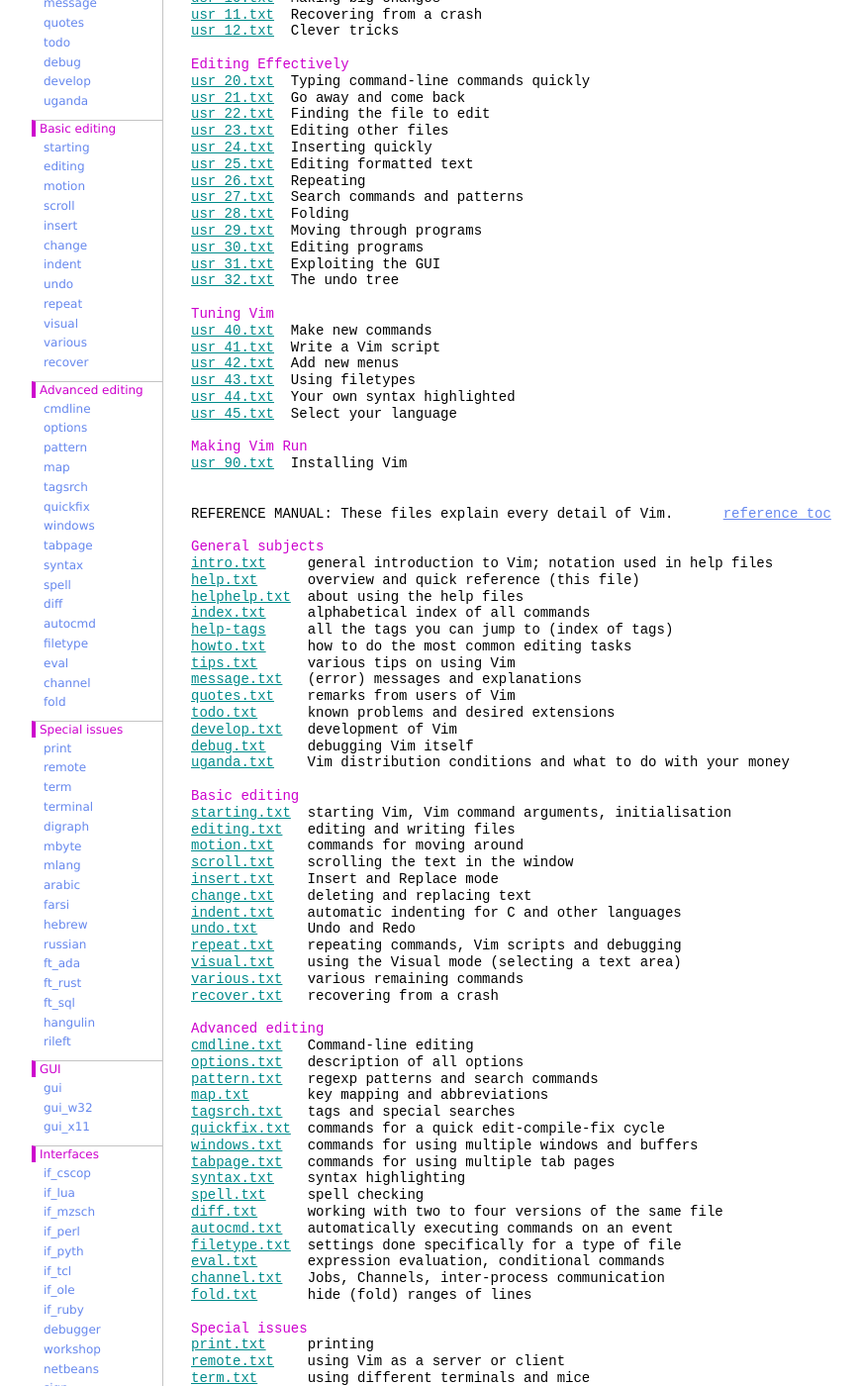
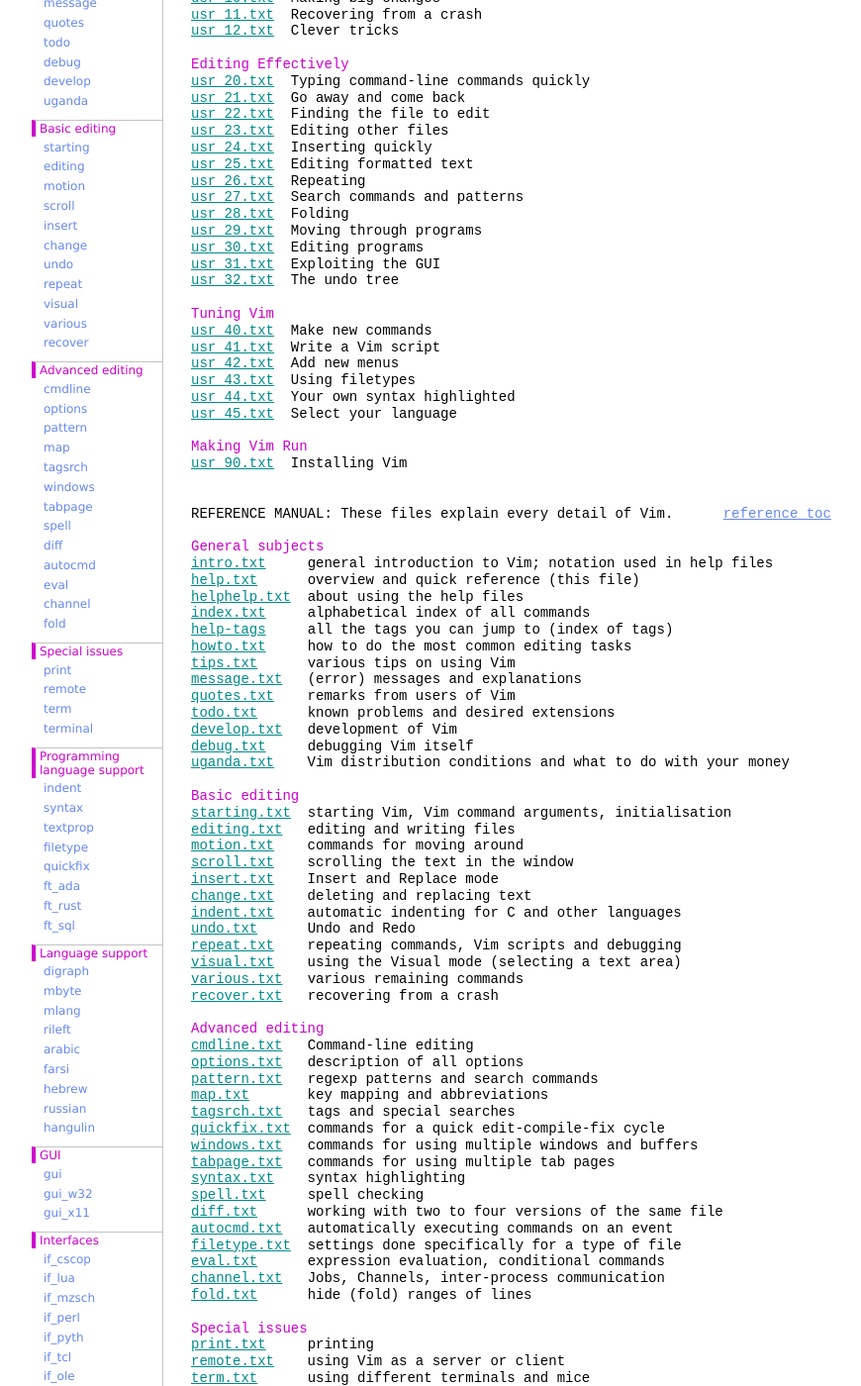
Before and after one commit to vim-jp/vimdoc-en, a Jekyll site: the page built from index.html, in a window 1280 px wide and 1400 px high, scrolled down 1221 px. Shown: the whole window at 99% size, without its empty margins (208-1078 px from the left). Built offline with Jekyll 4.4.1, drawn with Linux system fonts in a browser that asks for light colours; nearby versions of some CDN libraries; comment, search, counter and statistics services are not loaded; some of the changed text lies outside the part shown.

Commit message:
Update the sidebar
Follow the changes of help.txt.

```diff
--- a/_layouts/vimdoc.html
+++ b/_layouts/vimdoc.html
@@ -168,18 +164,31 @@
 <li><a href="remote.html">remote</a></li>
 <li><a href="term.html">term</a></li>
 <li><a href="terminal.html">terminal</a></li>
+</ul></dd>
+
+<dt>Programming language support</dt>
+<dd><ul>
+<li><a href="indent.html">indent</a></li>
+<li><a href="syntax.html">syntax</a></li>
+<li><a href="textprop.html">textprop</a></li>
+<li><a href="filetype.html">filetype</a></li>
+<li><a href="quickfix.html">quickfix</a></li>
+<li><a href="ft_ada.html">ft_ada</a></li>
+<li><a href="ft_rust.html">ft_rust</a></li>
+<li><a href="ft_sql.html">ft_sql</a></li>
+</ul></dd>
+
+<dt>Language support</dt>
+<dd><ul>
 <li><a href="digraph.html">digraph</a></li>
 <li><a href="mbyte.html">mbyte</a></li>
 <li><a href="mlang.html">mlang</a></li>
+<li><a href="rileft.html">rileft</a></li>
 <li><a href="arabic.html">arabic</a></li>
 <li><a href="farsi.html">farsi</a></li>
 <li><a href="hebrew.html">hebrew</a></li>
 <li><a href="russian.html">russian</a></li>
-<li><a href="ft_ada.html">ft_ada</a></li>
-<li><a href="ft_rust.html">ft_rust</a></li>
-<li><a href="ft_sql.html">ft_sql</a></li>
 <li><a href="hangulin.html">hangulin</a></li>
-<li><a href="rileft.html">rileft</a></li>
 </ul></dd>
 
 <dt>GUI</dt>
@@ -239,14 +248,10 @@
 <li><a href="pi_logipat.html">pi_logipat</a></li>
 <li><a href="pi_netrw.html">pi_netrw</a></li>
 <li><a href="pi_paren.html">pi_paren</a></li>
+<li><a href="pi_spec.html">pi_spec</a></li>
 <li><a href="pi_tar.html">pi_tar</a></li>
 <li><a href="pi_vimball.html">pi_vimball</a></li>
 <li><a href="pi_zip.html">pi_zip</a></li>
-</ul></dd>
-
-<dt>Filetype plugins</dt>
-<dd><ul>
-<li><a href="pi_spec.html">pi_spec</a></li>
 </ul></dd>
 
 <dt>Others</dt>
```
Also changed, not shown: other parts of _layouts/vimdoc.html (+0 -4 lines).
